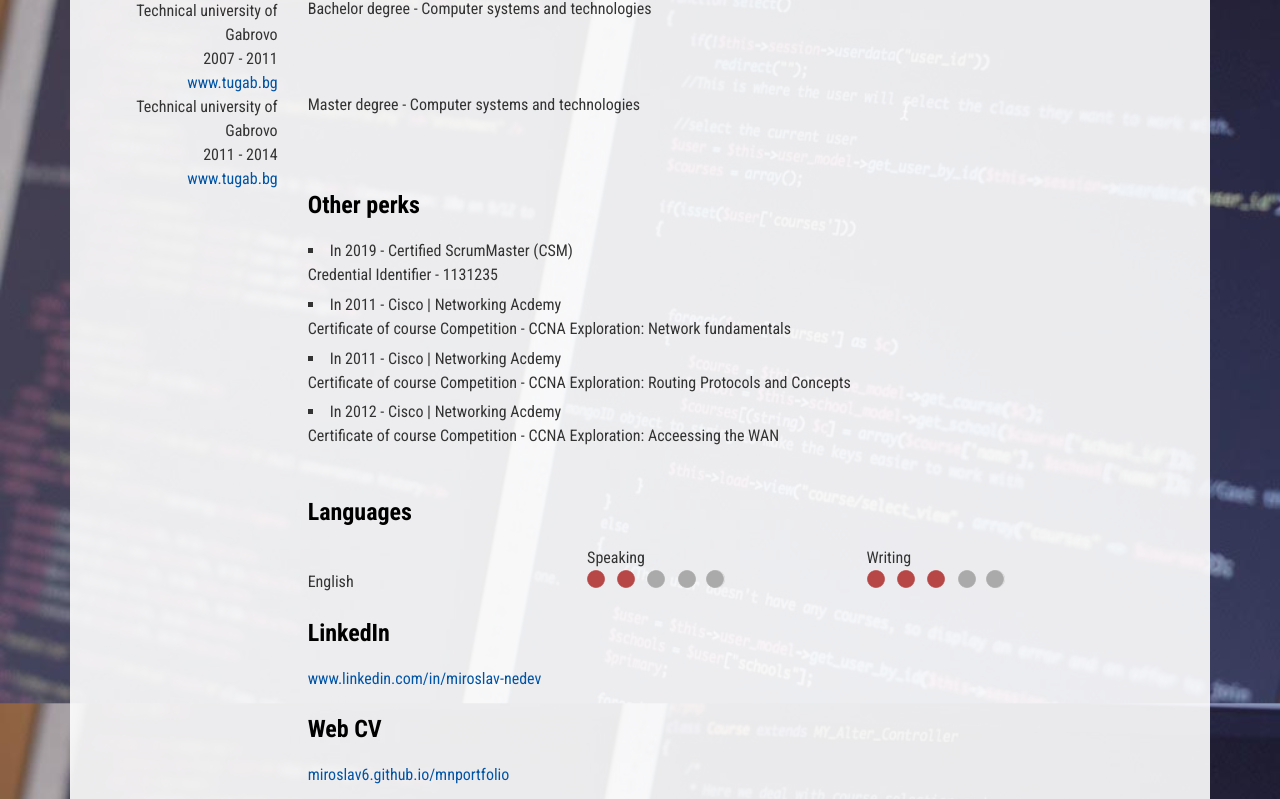
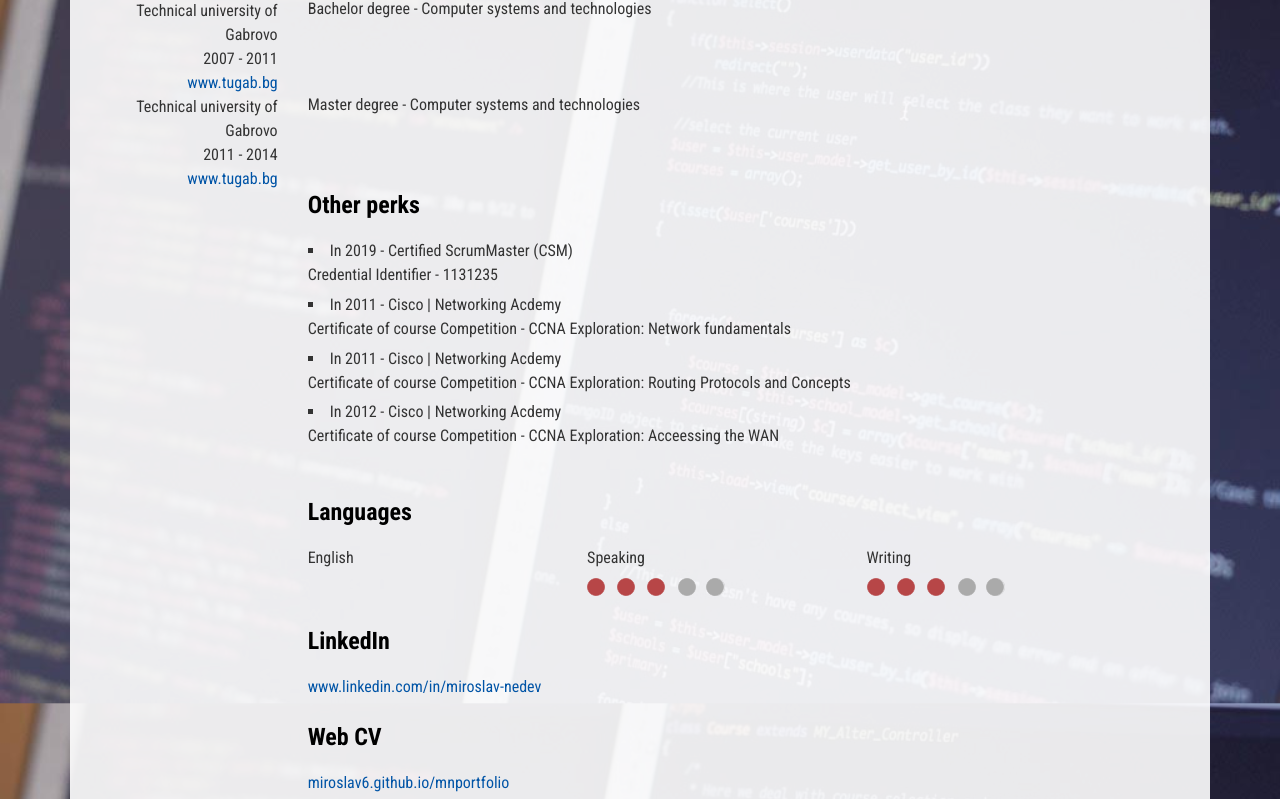
Before and after one commit to Miroslav6/mnportfolio, a React (Create React App) app: page / in a window 1280 px wide. Shown: the part 1858-2657 px from the top of the page. Built offline with nearby package versions, Linux system fonts and the light colour scheme.

Commit message:
Small fixes
Small fixes

```diff
--- a/package.json
+++ b/package.json
@@ -40,7 +40,7 @@
     ]
   },
   "devDependencies": {
-    "gh-pages": "^3.1.0",
+    "gh-pages": "^3.2.3",
     "json-loader": "^0.5.7"
   }
 }
--- a/src/App.css
+++ b/src/App.css
@@ -545,6 +545,16 @@ page-break-after: avoid;
   flex: 1;        /* distributes space on the line equally among items */
 }
 
+.speaking-label,
+.writing-label{
+  display: block;
+  margin: 0 0 .5rem;
+}
+
+.lng-section img{
+  max-width: 80%;
+}
+
 
 
  /* Extra small screens
--- a/src/Body/Body.jsx
+++ b/src/Body/Body.jsx
@@ -41,7 +41,7 @@ class Body extends React.Component {
       <div className="col-sm-10 cv-timeline-body">
         <h4 className="cv-timeline-position">Front-end Developer</h4>
         <ul>
-          <li>Work with JS Frameworks</li>
+          <li>Work with JS Frameworks - React</li>
         </ul>
       </div>
 
@@ -164,16 +164,16 @@ class Body extends React.Component {
 
       <h3 className="offset-sm-2 col-sm-10 cv-section-title">Languages</h3>
       <div className="offset-sm-2 col-sm-10 cv-section-content">
-        <section>
-          <div className="table-header">
-            <div className="table-col-1"></div>
-            <div className="table-col-1">Speaking</div>
-            <div className="table-col-1">Writing</div>
-          </div>
+        <section className="lng-section">
           <div className="table-row">
             <div className="table-col-1">English</div>
-            <div className="table-col-1"><img src={Rating2} alt="Rating" /></div>
-            <div className="table-col-1"><img src={Rating3} alt="Rating" /></div>
+            <div className="table-col-1">
+              <span className="speaking-label">Speaking</span>
+              <img src={Rating3} alt="Rating" /></div>
+            <div className="table-col-1">
+              <span className="writing-label">Writing</span>
+              <img src={Rating3} alt="Rating" />
+            </div>
           </div>
         </section>
       </div>
```
Also changed, not shown: 1 other file (tests, documents, lock files or other folders).
